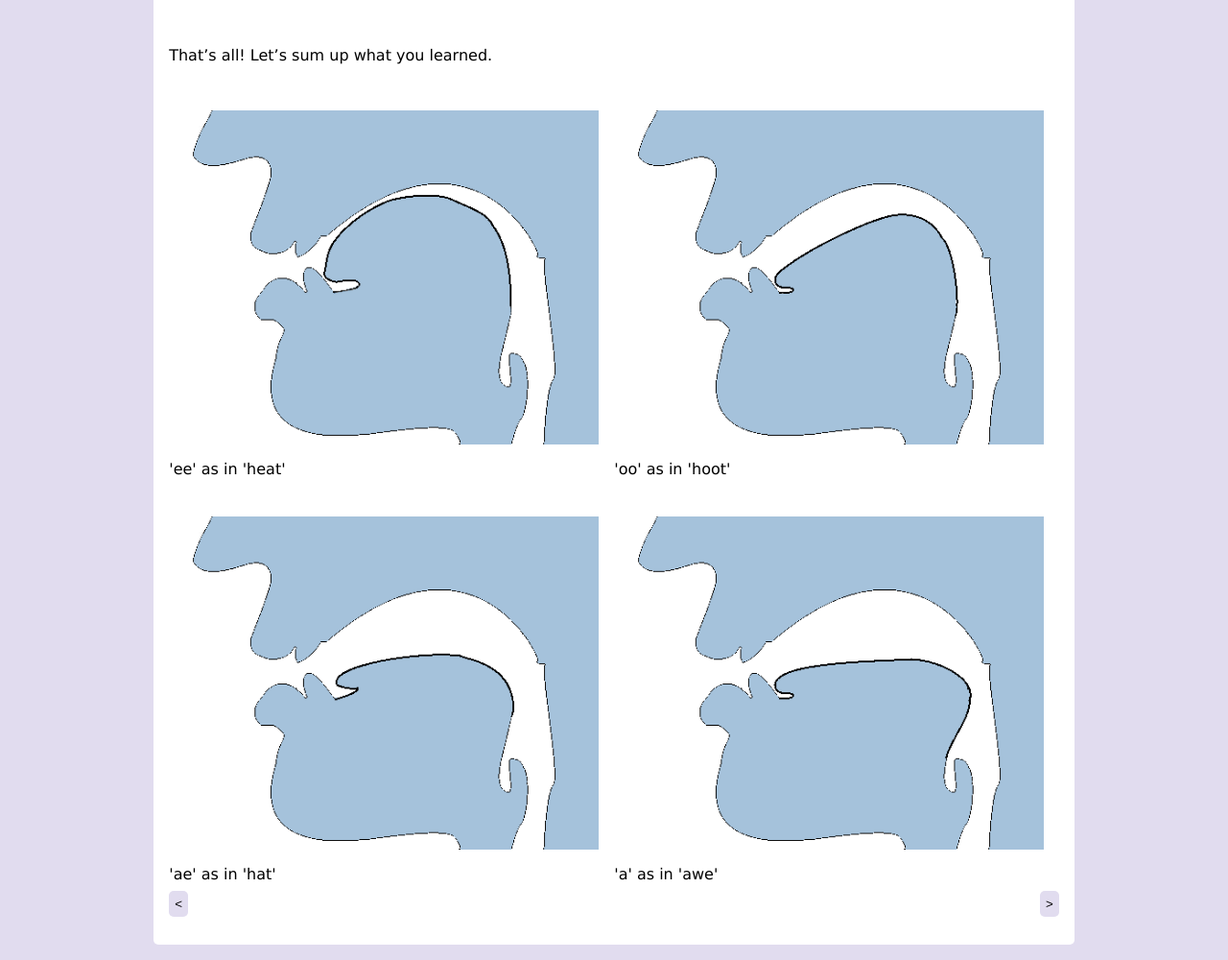
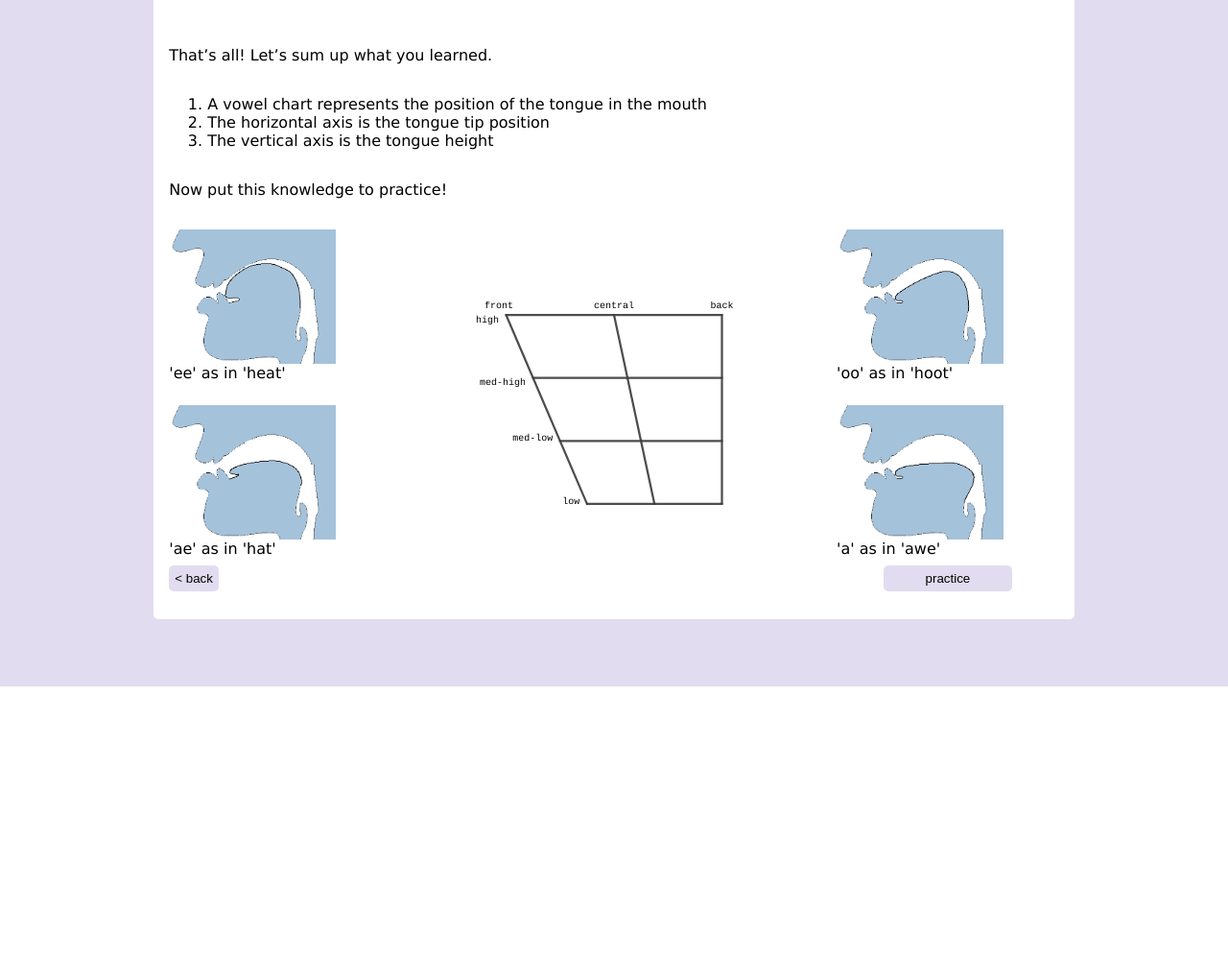
Before and after one commit to garlicrybread/showAndTell-Interspeech2024, a Flask app: template flaskr/templates/tutorial/vowelP6.html in a window 1280 px wide. Shown: the part 85-1085 px from the top of the page at 96% size. After the commit the page ends 800 px from the top, so only its background shows below. Run offline with Flask 3, Linux system fonts and the light colour scheme; the template is opened without the code that fills it, so the values that code supplies are empty.

Commit message:
tutorial done

```diff
--- a/flaskr/static/css/style.css
+++ b/flaskr/static/css/style.css
@@ -50,6 +50,7 @@ nav ul li a, nav ul li span, header .action { display: block; padding: 0.5rem; }
     flex-direction: row;
     justify-content: space-around;
     align-content: space-evenly;
+    /*margin: auto;*/
 }
 /*.flex-col input {display: flex; flex-direction: column; flex-wrap: wrap; justify-content: space-around}*/
 .flex-row {
--- a/flaskr/static/css/tutorial.css
+++ b/flaskr/static/css/tutorial.css
@@ -12,6 +12,7 @@ img {
 
 .flex-col > .vowel-chart {
     flex: 2; /* This makes each child flex and take up an equal amount of space */
+    height: auto;
 }
 .flex-col > .flex-row {
     margin: 0;
--- a/flaskr/static/js/vwlChart.js
+++ b/flaskr/static/js/vwlChart.js
@@ -29,6 +29,7 @@ dark:   #b30000
 "use strict";
 // window.addEventListener("load", drawVowelChart());
 export async function drawVowelChart(svgId){
+    console.log('in drawvowelchart')
     const svg = d3.select(`#svg-${svgId}`);
     const vwlChrtProperties = await svgGetPadding(svg);
     const paddingVwlChrt = vwlChrtProperties.padding;
--- a/flaskr/static/js/vwlTutorial.js
+++ b/flaskr/static/js/vwlTutorial.js
@@ -15,6 +15,31 @@ function hasQueryParam(paramName) {
     return window.location.href.includes(paramName);
 }
 
+if (!hasQueryParam('vowelP1')) {
+    document.addEventListener('DOMContentLoaded', (event) => {
+        const svgId = document.getElementsByTagName('svg')[0].id;
+        const id = svgId.replace('svg-', '')
+        drawVowelChart(id); // Change 'pair1' to the ID of the first tab content
+        if (id === 'tutP2') {
+            const path = '../../static/audio'
+            const fhPath = `${path}/frontHigh.json`;
+            const bhPath = `${path}/backHigh.json`;
+            const flPath = `${path}/frontLow.json`;
+            const blPath = `${path}/backLow.json`;
+            // var data = `{"gotAudio": "${spaPath}0-p0.wav"}`;
+            try {
+                drawVowels(fhPath, id);
+                drawVowels(bhPath, id);
+                drawVowels(flPath, id);
+                drawVowels(blPath, id);
+                // messageElement.textContent = ''; // Clear message or provide a success message
+            } catch (error) {
+                console.error('Error drawing vowels:', error);
+                messageElement.textContent = 'Failed to process the file. Please check the console for more details.';
+            }
+        }
+    });
+}
 // Usage
 if (hasQueryParam('vowelP3')) {
     const tutP3Btn = document.getElementById('tutP3Btn');
@@ -42,6 +67,12 @@ if (hasQueryParam('vowelP5')) {
     const tutP5Btn = document.getElementById('tutP5Btn');
     tutP5Btn.addEventListener('click', function () {
         toggleText('tutP5Btn','tutP5')
+    });
+}
+if (hasQueryParam('vowelP6')) {
+    const pracNavBtn = document.getElementById('practiceNavBtn')
+    pracNavBtn.addEventListener("click", function() {
+        navigateToRoute('practice/chart');
     });
 }
 
@@ -72,31 +103,6 @@ if (hasQueryParam('vowelP5')) {
 //     audioToJson(data,tabName,true);
 //
 // };
-if (!hasQueryParam('vowelP1')) {
-    document.addEventListener('DOMContentLoaded', (event) => {
-        const svgId = document.getElementsByTagName('svg')[0].id;
-        const id = svgId.replace('svg-', '')
-        drawVowelChart(id); // Change 'pair1' to the ID of the first tab content
-        if (id === 'tutP2') {
-            const path = '../../static/audio'
-            const fhPath = `${path}/frontHigh.json`;
-            const bhPath = `${path}/backHigh.json`;
-            const flPath = `${path}/frontLow.json`;
-            const blPath = `${path}/backLow.json`;
-            // var data = `{"gotAudio": "${spaPath}0-p0.wav"}`;
-            try {
-                drawVowels(fhPath, id);
-                drawVowels(bhPath, id);
-                drawVowels(flPath, id);
-                drawVowels(blPath, id);
-                // messageElement.textContent = ''; // Clear message or provide a success message
-            } catch (error) {
-                console.error('Error drawing vowels:', error);
-                messageElement.textContent = 'Failed to process the file. Please check the console for more details.';
-            }
-        }
-    });
-}
 
 window.playSound = playSound
 window.navigateToRoute = navigateToRoute
--- a/flaskr/templates/tutorial/vowelP2.html
+++ b/flaskr/templates/tutorial/vowelP2.html
@@ -22,7 +22,7 @@
             </p>
         </div>
         <div class="flex-col">
-            <div class="flex-row">
+            <div class="flex-row face-cutaway">
                 <div class="flex-row">
                     <img src="{{ url_for('static', filename='images/frontHigh-faceCutaway.png') }}"
                          alt="tongue height for front high vowel"
@@ -41,11 +41,11 @@
             </div>
             <div class="flex-row vowel-chart">
                 <div id="message"></div>
-                <div class="flex-col vowel-chart">
+                <div class="flex-col">
                     <svg id="svg-tutP2" width=100% length="auto" viewBox="0,0,400,300"></svg>
                 </div>
             </div>
-            <div class="flex-row">
+            <div class="flex-row face-cutaway">
                 <div class="flex-row">
                     <img src="{{ url_for('static', filename='images/backHigh-faceCutaway.png') }}"
                          alt="tongue height for back high vowel"
--- a/flaskr/templates/tutorial/vowelP6.html
+++ b/flaskr/templates/tutorial/vowelP6.html
@@ -15,10 +15,15 @@
             <p>
                 That’s all! Let’s sum up what you learned.
             </p>
-
+            <ol> <!-- This is the tag for an ordered list -->
+                <li>A vowel chart represents the position of the tongue in the mouth</li> <!-- Each item in the list is also wrapped in an <li> tag -->
+                <li>The horizontal axis is the tongue tip position</li>
+                <li>The vertical axis is the tongue height</li>
+            </ol>
+            <p>Now put this knowledge to practice!</p>
         </div>
         <div class="flex-col">
-            <div class="flex-row">
+            <div class="flex-row face-cutaway">
                 <div class="flex-row">
                     <img src="{{ url_for('static', filename='images/frontHigh-faceCutaway.png') }}"
                          alt="tongue height for front high vowel"
@@ -32,16 +37,16 @@
                          onclick="playSound('frontLowImg')">
                     <label>'ae' as in 'hat' </label>
                     <audio id="frontLowImg" src="{{ url_for('static', filename='audio/frontLow.wav') }}"></audio>
+                    <input type="button" class="back-btn" value="< back" onclick="navigateToRoute('tutorial/vowelP3')">
                 </div>
-                <input type="button" class="back-btn" value="<" onclick="navigateToRoute('tutorial/vowelP1')">
             </div>
             <div class="flex-row vowel-chart">
                 <div id="message"></div>
-                <div class="flex-col vowel-chart">
-                    <svg id="svg-tutP2" width=100% length="auto" viewBox="0,0,400,300"></svg>
+                <div class="flex-col">
+                    <svg id="svg-tutP6" width=100% length="auto" viewBox="0,0,400,300"></svg>
                 </div>
             </div>
-            <div class="flex-row">
+            <div class="flex-row face-cutaway">
                 <div class="flex-row">
                     <img src="{{ url_for('static', filename='images/backHigh-faceCutaway.png') }}"
                          alt="tongue height for back high vowel"
@@ -56,7 +61,7 @@
                     <label>'a' as in 'awe'</label>
                     <audio id="backLowImg" src="{{ url_for('static', filename='audio/backLow.wav') }}"></audio>
                 </div>
-                <input type="button" class="next-btn" value=">" onclick="navigateToRoute('tutorial/vowelP3')">
+                <input type="button" id="practiceNavBtn" value="practice">
             </div>
         </div>
     </div>
```
